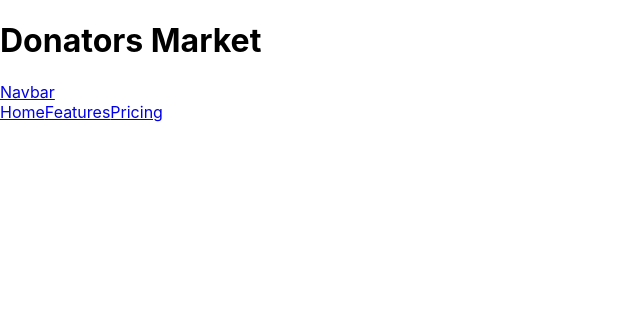
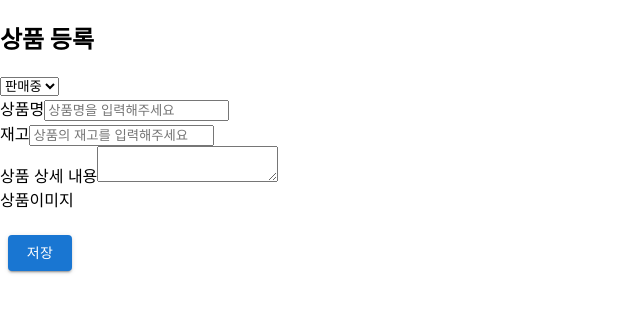
Before and after one commit to huiji072/Study, a React (Create React App) app in the folder reactStudy/shop-test/: page /item/ItemForm in a window 1280 px wide. Shown: the top 312 px of the page, without its empty margins (0-640 px from the left). Built offline with nearby package versions, Linux system fonts and the light colour scheme.

Commit message:
상품등록

```diff
--- a/reactStudy/shop-test/src/App.js
+++ b/reactStudy/shop-test/src/App.js
@@ -6,11 +6,12 @@ import FormControlLabel from '@mui/material/FormControlLabel';
 import Login from './login/Login';
 import Join from './login/Join';
 import Header from './fragment/Header';
+import ItemForm from './item/ItemForm';
 
 function App() {
   return (
     // <Login></Login>
-    <Header></Header>
+    <ItemForm></ItemForm>
     // <Join></Join>
   );
 }
--- a/reactStudy/shop-test/src/fragment/Header.jsx
+++ b/reactStudy/shop-test/src/fragment/Header.jsx
@@ -8,6 +8,7 @@ class Header extends Component {
     render() {
         return(
             <div>
+
                 <div>
                     <h1>Donators Market</h1>
                 </div>
@@ -16,7 +17,7 @@ class Header extends Component {
                     <Navbar bg="primary" variant="dark">
                         <Container>
                             <Navbar.Brand href="#home">Navbar</Navbar.Brand>
-                                <Nav className="me-auto">
+                                <Nav className="me-auto" class="navbar navbar-dark bg-primary">
                                     <Nav.Link href="#home">Home</Nav.Link>
                                     <Nav.Link href="#features">Features</Nav.Link>
                                     <Nav.Link href="#pricing">Pricing</Nav.Link>
@@ -24,6 +25,7 @@ class Header extends Component {
                         </Container>
                     </Navbar>
                 </div>
+
             </div>
         );
     }
--- /dev/null
+++ b/reactStudy/shop-test/src/item/ItemForm.jsx
@@ -0,0 +1,51 @@
+import React, { Component } from 'react';
+import TextField from '@mui/material/TextField';
+import Checkbox from '@mui/material/Checkbox';
+import Button from '@mui/material/Button';
+import FormControlLabel from '@mui/material/FormControlLabel';
+
+
+class ItemForm extends Component {
+    render() {
+        return(
+            <div>
+
+                <div>
+                    <h2>상품 등록</h2>
+                </div>
+
+                <div>
+                    <select class="custom-select">
+                        <option value="SELL">판매중</option>
+                        <option value="SOLD_OUT">품절</option>
+                    </select>
+                </div>
+
+                <div>
+                    <span>상품명</span>
+                    <input type="text" placeholder="상품명을 입력해주세요"></input>
+                </div>
+
+                <div>
+                    <span>재고</span>
+                    <input type="text" placeholder="상품의 재고를 입력해주세요"></input>
+                </div>
+
+                <div>
+                    <span>상품 상세 내용</span>
+                    <textarea></textarea>
+                </div>
+
+                <div>
+                    {/* <input type="file" class="custom-file-input" name="itemImgFile"> */}
+                    <label>상품이미지</label>
+                </div>
+
+
+                <Button type='submit' variant="contained" sx={{ mt: 3, ml: 1, mr:1, mb: 2 }} >저장</Button>
+            </div>
+        );
+    }
+}
+
+export default ItemForm;
```
